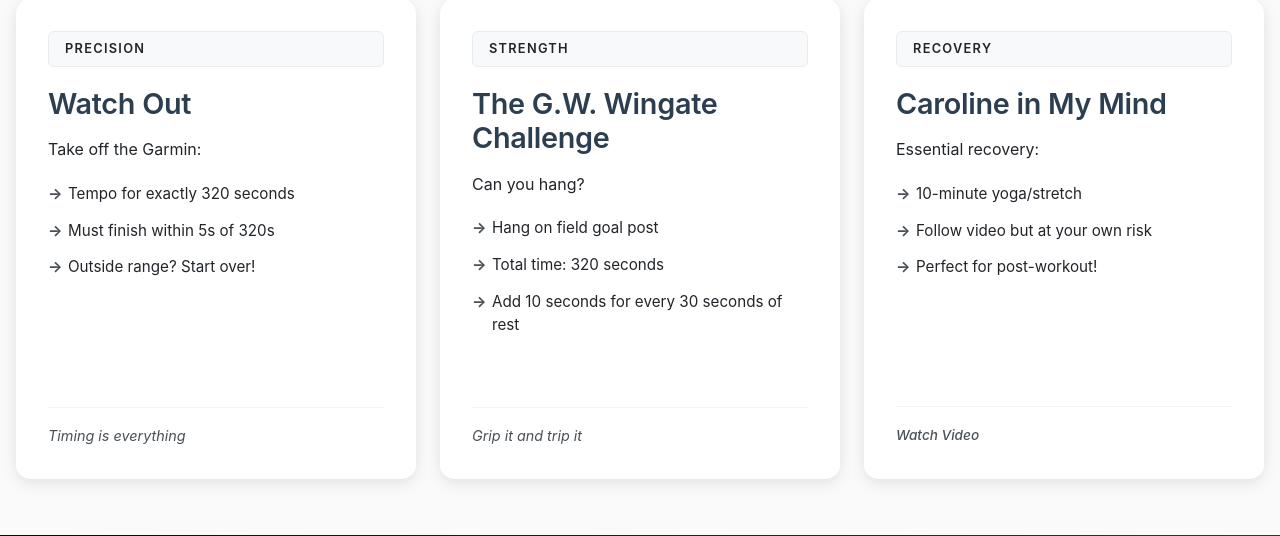
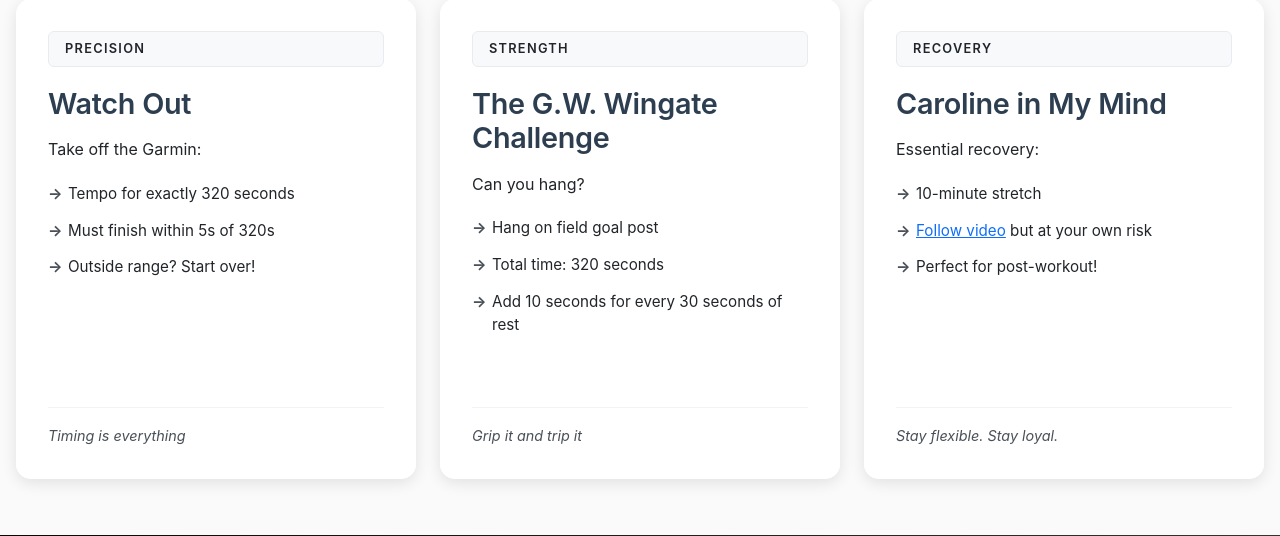
Before and after one commit to EricGoldwein/320ai, a Flask app: page /320day in a window 1280 px wide. Shown: the part 2673-3209 px from the top of the page. Run offline with Flask 3, Linux system fonts and the light colour scheme; parts of the project's set-up code (start-up, migrations or seed data) failed here and were passed over.

Commit message:
feat: Add YouTube link to stretch video in workouts page

```diff
--- a/templates/workouts.html
+++ b/templates/workouts.html
@@ -1130,13 +1130,11 @@
                 <h3 class="workout-title">Caroline in My Mind</h3>
                 <p class="workout-description">Essential recovery:</p>
                 <ul class="workout-list">
-                    <li>10-minute yoga/stretch</li>
-                    <li>Follow video but at your own risk</li>
+                    <li>10-minute stretch</li>
+                    <li><a href="https://www.youtube.com/watch?v=nlitqDM40BE" target="_blank">Follow video</a> but at your own risk</li>
                     <li>Perfect for post-workout!</li>
                 </ul>
-                <div class="workout-footer">
-                    <a href="https://www.youtube.com/watch?v=nlitqDM40BE" target="_blank" class="watch-video">Watch Video</a>
-                </div>
+                <div class="workout-footer">Stay flexible. Stay loyal.</div>
             </div>
         </div>
     </div>
```
Also changed, not shown: templates/about.html (+5 -5 lines).
